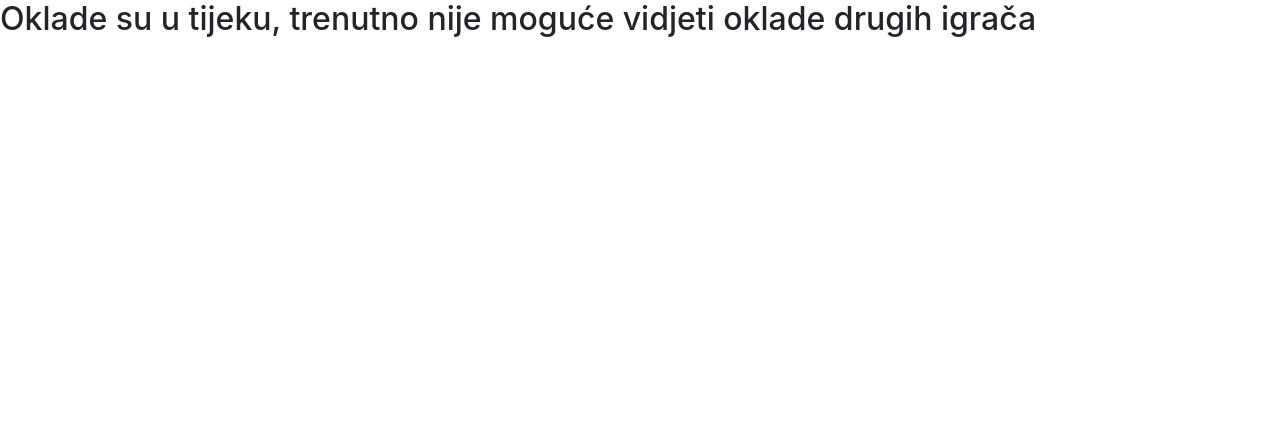
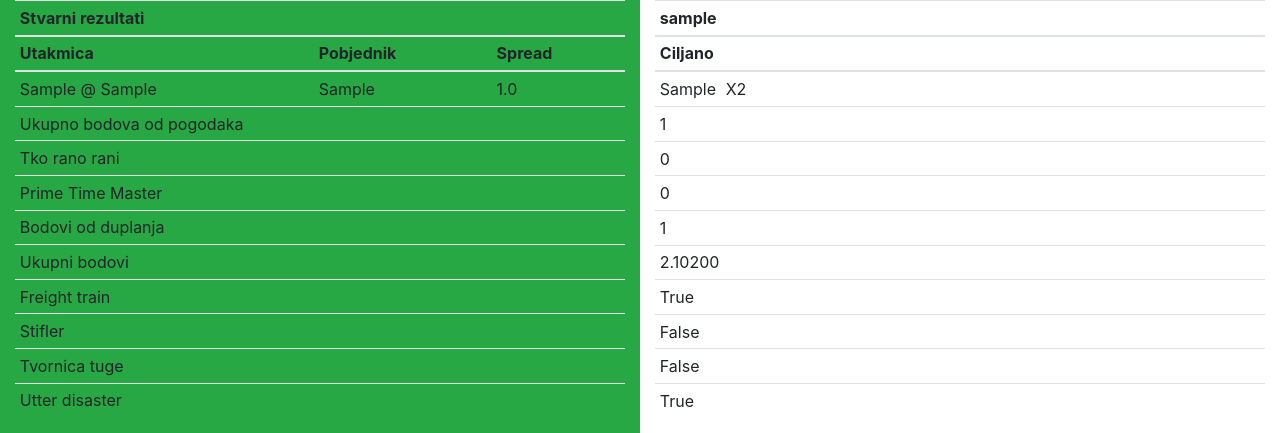
Before and after one commit to mbedak/Pogadalica, a Django app: a page that uses NFL/NflWeb/templates/NflWeb/broj_tjednih_bodova.html in a window 1280 px wide. Shown: the part 56-489 px from the top of the page. Run offline with Django 4.2, Linux system fonts and the light colour scheme; tables that the repository leaves empty hold one stand-in row (values such as "Sample post"); some libraries are stand-ins or nearby versions.

Commit message:
Update v1.0

```diff
--- a/NFL/NflWeb/templates/NflWeb/broj_tjednih_bodova.html
+++ b/NFL/NflWeb/templates/NflWeb/broj_tjednih_bodova.html
@@ -8,9 +8,9 @@
 
 </style>
 
-{% if pocetak_zabrane < today or kraj_zabrane > today %}
+{% if today < kraj_zabrane %}
 
-<div><h2> Oklade su u tijeku, trenutno nije moguće vidjeti oklade drugih igrača</h2></div>
+<div><h2>Trenutno nije moguće vidjeti oklade drugih igrača</h2></div>
 
 {% else %}
 <div class="container-fluid">
```
